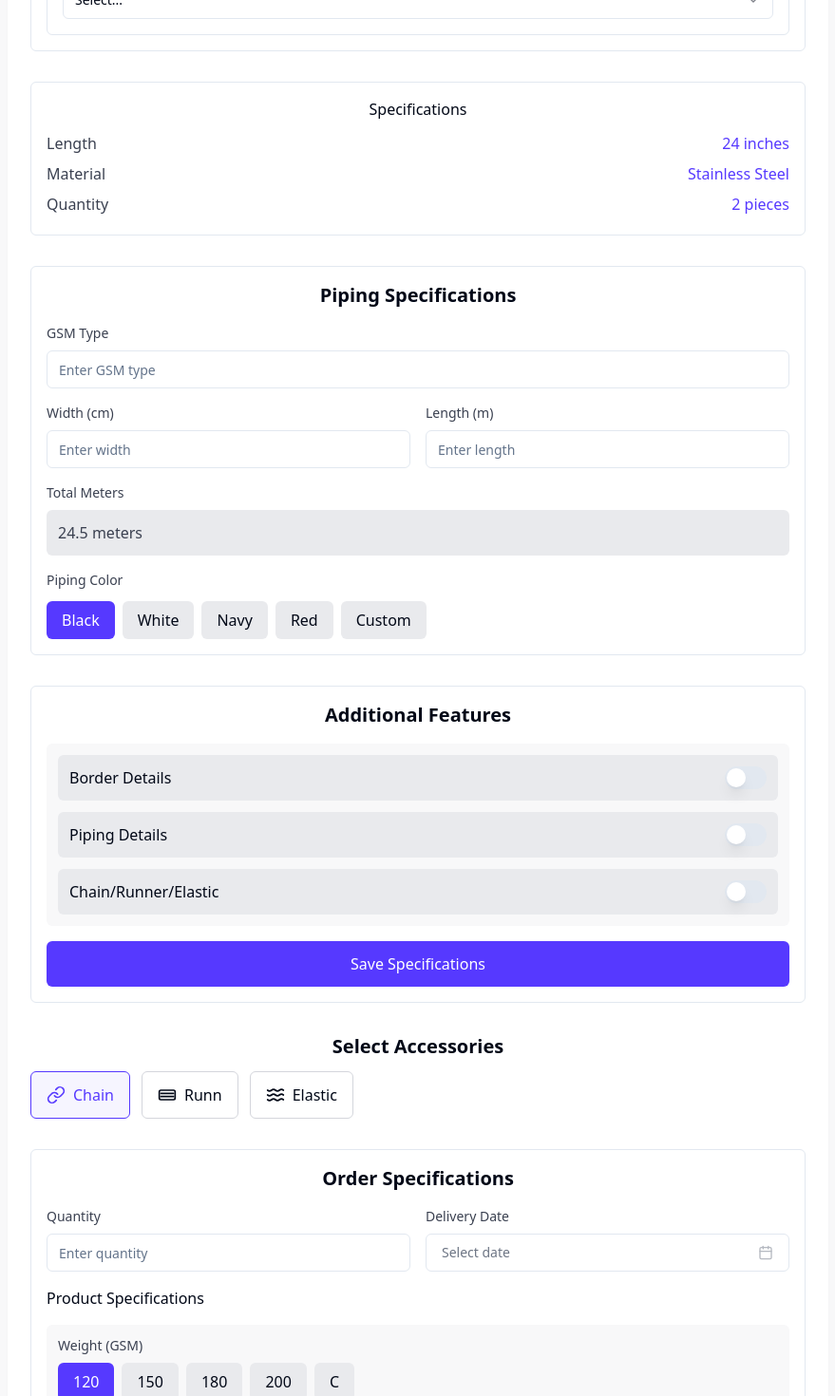
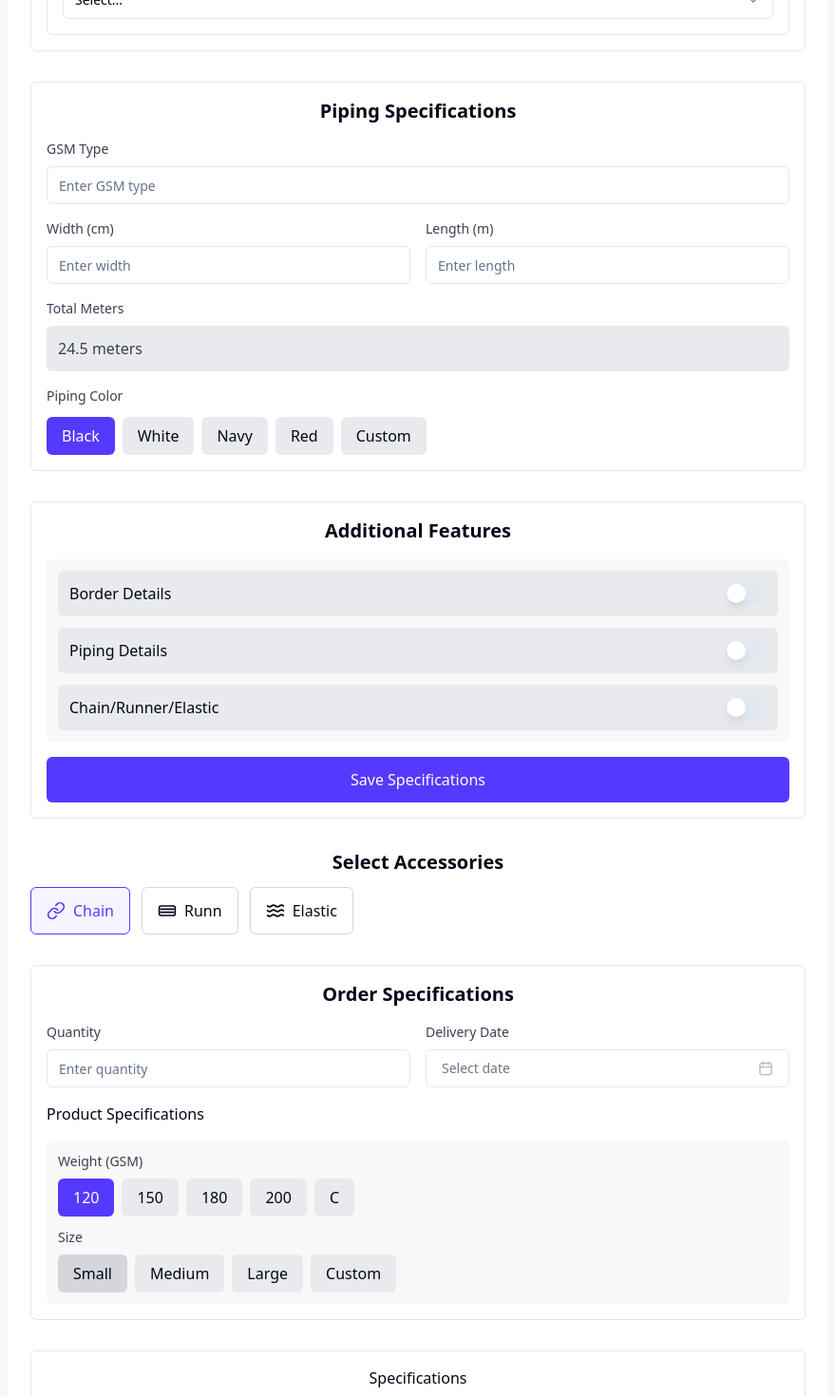
Before and after one commit to PalAnkit34/order-page-harmonizer-85, a React (Vite) app: page / in a window 1280 px wide. Shown: the part 460-1930 px from the top of the page at 95% size, without its empty margins (200-1079 px from the left). Built offline with nearby package versions, Linux system fonts and the light colour scheme.

Commit message:
Add a div element
Add a new div element to the end of the file.

```diff
--- a/src/components/OrderPageTabs.tsx
+++ b/src/components/OrderPageTabs.tsx
@@ -11,11 +11,11 @@ export const OrderPageTabs = () => {
   return (
     <div className="space-y-8">
       <OrderManagement />
-      <BasicSpecifications />
       <PipingSpecifications />
       <AdditionalFeatures />
       <AccessorySelection />
       <OrderSpecifications />
+      <BasicSpecifications />
     </div>
   );
 };
```
